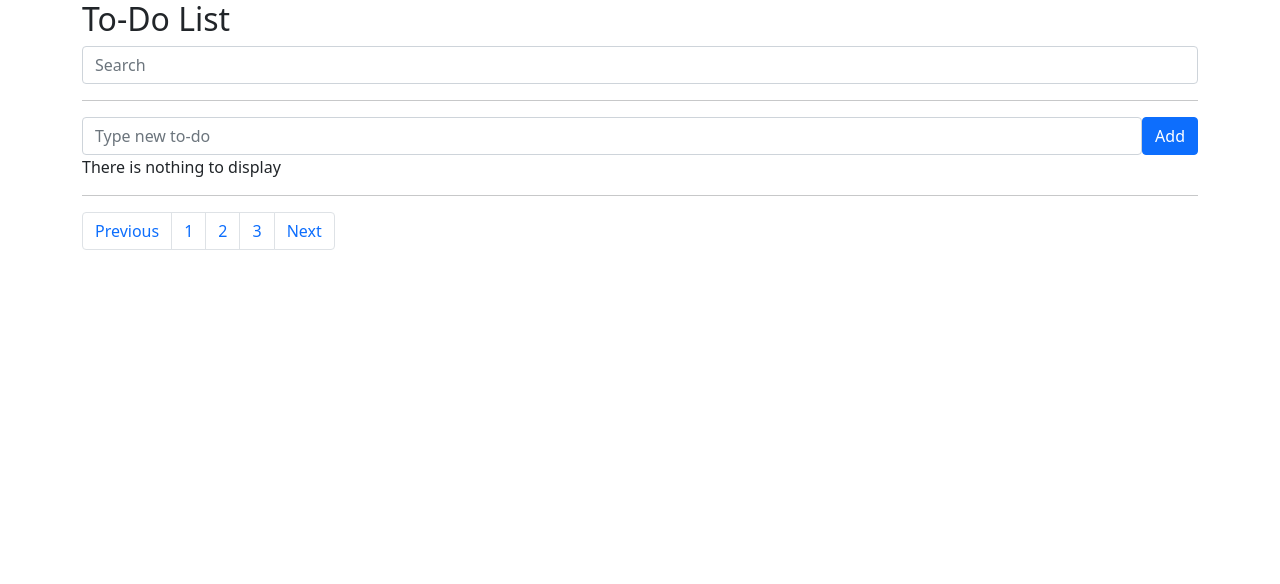
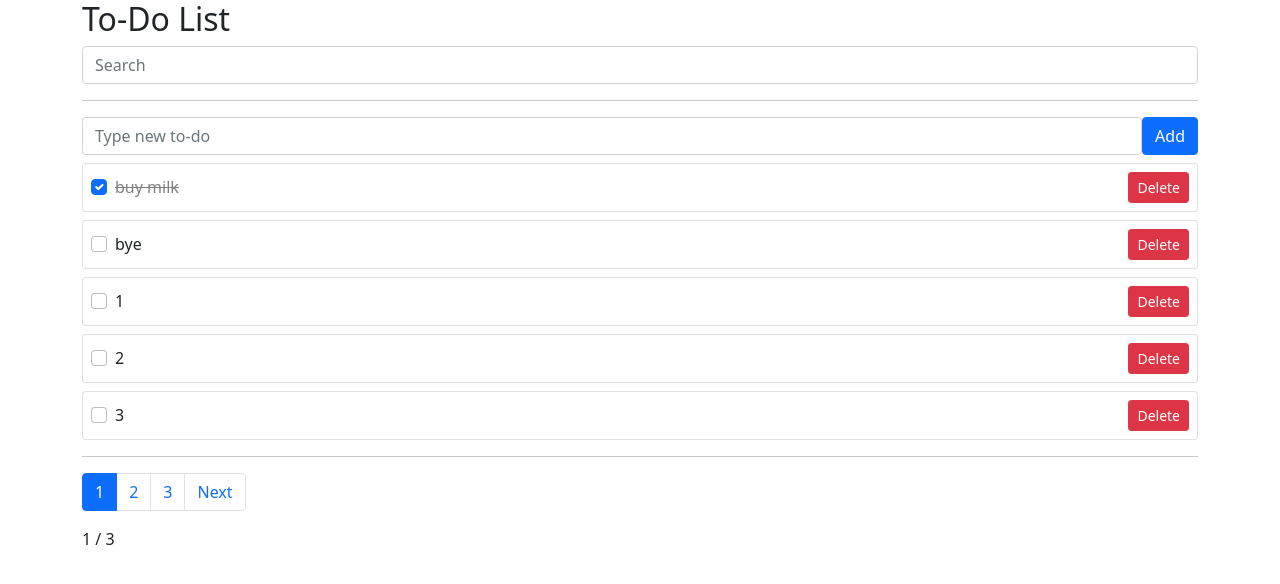
Before and after one commit to sannimdev/vue3-beginner-kossiecoder, a Vue app: page / in a window 1280 px wide. Shown: the top 584 px of the page. Built offline with nearby package versions, Linux system fonts and the light colour scheme; data requests are answered from the project's data file.

Commit message:
33강: 페이징(2)
- 페이징을 위한 template 코드 작성
- v-for

```diff
--- a/src/App.vue
+++ b/src/App.vue
@@ -12,13 +12,23 @@
         <hr />
         <nav aria-label="Page navigation example">
             <ul class="pagination">
-                <li class="page-item"><a class="page-link" href="#">Previous</a></li>
-                <li class="page-item"><a class="page-link" href="#">1</a></li>
-                <li class="page-item"><a class="page-link" href="#">2</a></li>
-                <li class="page-item"><a class="page-link" href="#">3</a></li>
-                <li class="page-item"><a class="page-link" href="#">Next</a></li>
+                <li class="page-item" v-if="currentPage !== 1">
+                    <a class="page-link" href="#">Previous</a>
+                </li>
+                <li
+                    class="page-item"
+                    v-for="page in numberOfPages"
+                    :key="page"
+                    :class="currentPage === page ? 'active' : ''"
+                >
+                    <a class="page-link" href="#">{{ page }}</a>
+                </li>
+                <li v-if="numberOfPages !== currentPage" class="page-item">
+                    <a class="page-link" href="#">Next</a>
+                </li>
             </ul>
         </nav>
+        {{ currentPage }} / {{ numberOfPages }}
     </div>
 </template>
 
@@ -47,9 +57,13 @@ export default {
             // },
         ]);
         const error = ref('');
-        const totalPage = ref(0);
+        const numberOfTodos = ref(0);
         const limit = 5;
-        const page = ref(1);
+        const currentPage = ref(1);
+
+        const numberOfPages = computed(() => {
+            return Math.ceil(numberOfTodos.value / limit);
+        });
 
         const todoStyle = {
             textDecoration: 'line-through',
@@ -59,9 +73,9 @@ export default {
         const getTodos = async () => {
             try {
                 const response = await axios.get(
-                    `http://localhost:3000/todos?_page=${page.value}&_limit=${limit}`
+                    `http://localhost:3000/todos?_page=${currentPage.value}&_limit=${limit}`
                 );
-                totalPage.value(response.headers['x-total-count']);
+                numberOfTodos.value = response.headers['x-total-count'];
                 todos.value = response.data;
             } catch (error) {
                 console.error(error);
@@ -135,6 +149,8 @@ export default {
             searchText,
             filteredTodos,
             error,
+            numberOfPages,
+            currentPage,
         };
     },
 };
```
